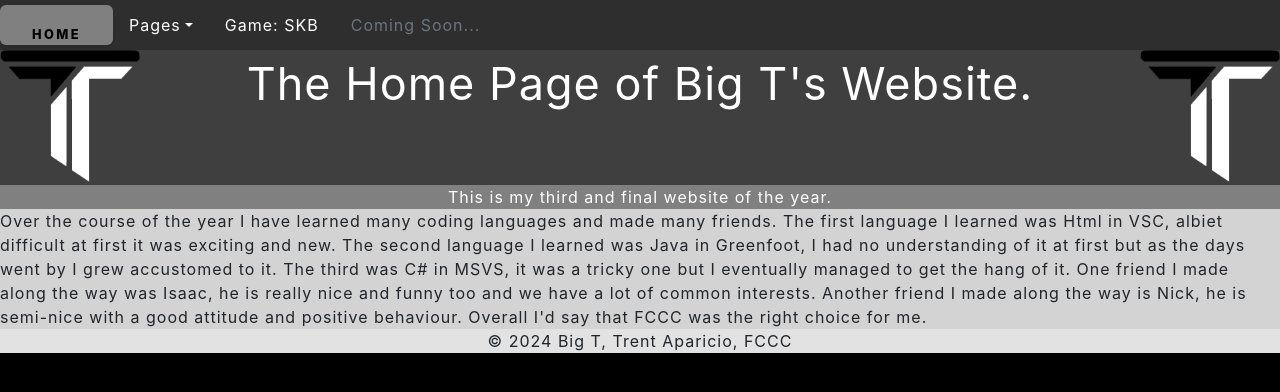
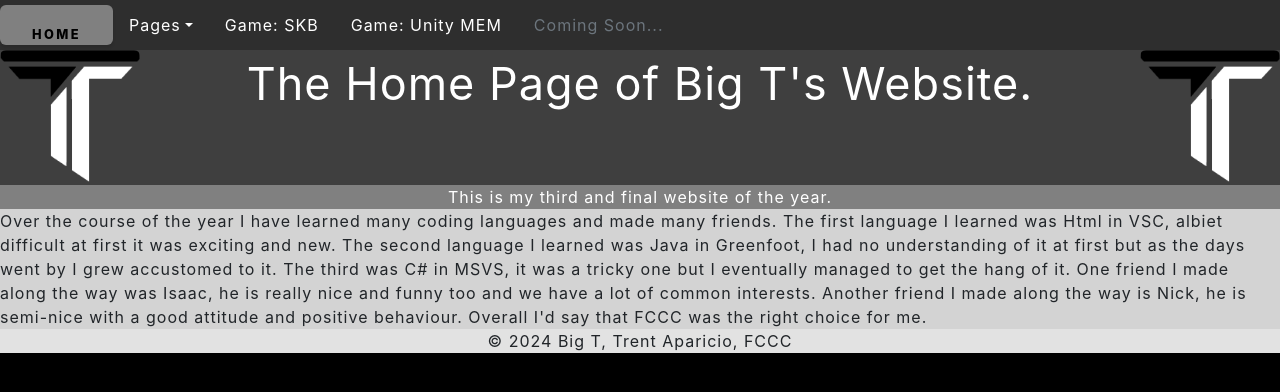
Before and after one commit to fccc-sd/bootstrap-TrentCodez, a plain HTML site: page index.html in a window 1280 px wide. Drawn offline with nearby package versions, Linux system fonts and the light colour scheme.

Commit message:
added my unity game to nav bar

```diff
--- a/index.html
+++ b/index.html
@@ -37,9 +37,13 @@
             <a class="nav-link" href="https://www.greenfoot.org/scenarios/32570" style="color: white;">Game: SKB</a>
         </li>
         <li class="nav-item">
+          <a class="nav-link" href="https://play.unity.com/mg/fps/webgl-builds-386045" style="color: white;">Game: Unity MEM</a>
+      </li>
+        <li class="nav-item">
             <a class="nav-link disabled" aria-disabled="true">Coming Soon...</a>
         </li>
     </ul>
+
 
     <div class="container-fluid-3">
         <header>
```
Also changed, not shown: index2.html (+3 -0 lines), index3.html (+3 -0 lines).
